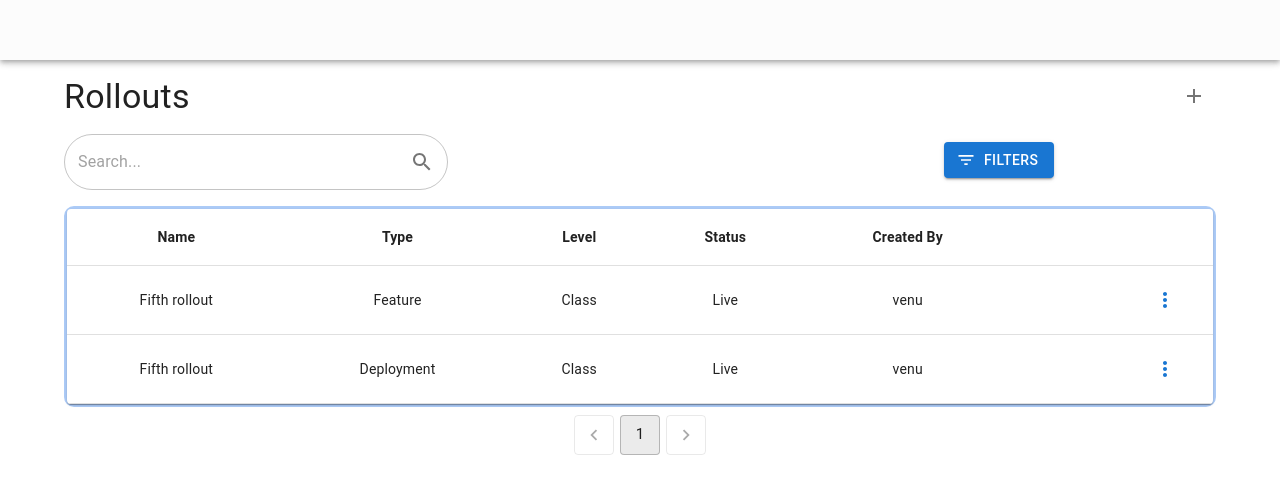
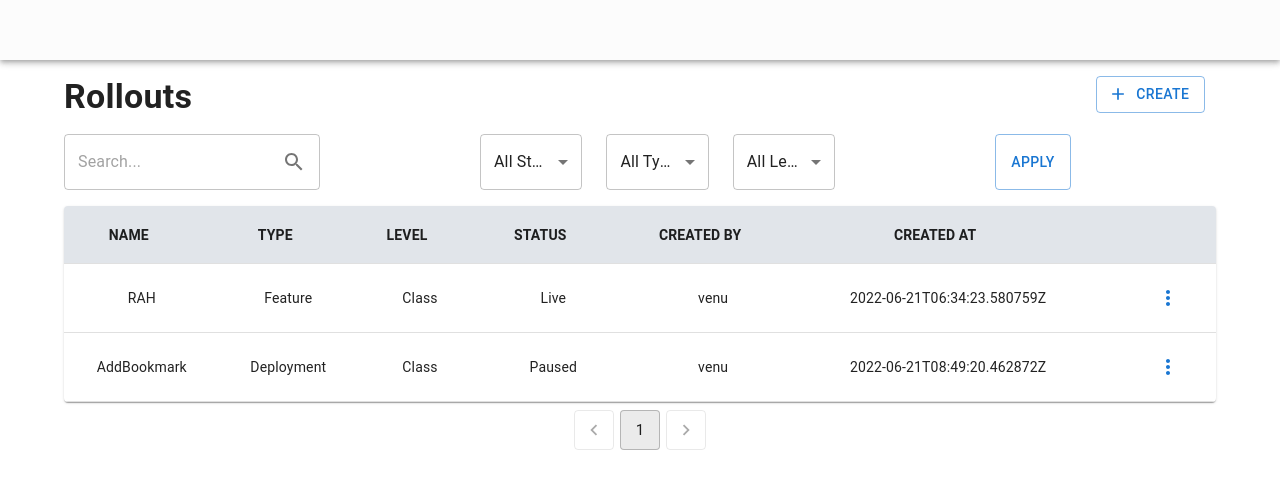
Before and after one commit to DivyanshBatham/clx-rollouts, a React (Create React App) app in the folder dashboard/: page / in a window 1280 px wide. Shown: the part 122-616 px from the top of the page. Built offline with nearby package versions, Linux system fonts and the light colour scheme; some icons are missing.

Commit message:
changed UI layout (filters and search bar)

```diff
--- a/dashboard/src/App.js
+++ b/dashboard/src/App.js
@@ -1,66 +1,8 @@
 import "./styles.css";
-import { useState } from "react";
 import Dashboard from "./Pages/Dashboard";
 export default function App() {
-  const [searchText, setSearchText] = useState("");
-  const [open, setOpen] = useState(false);
-  const [openOption, setopenOptions] = useState(false);
-  const heading = "Are you sure?";
-  const details = "Do you really want to delete this?";
-  const handleClickOpen = () => {
-    setOpen(true);
-  };
-
-  const onHamClick = () => {
-    setopenOptions(true);
-  };
-
-  // const options= ["All","Class","Educator","Goal"];
-  const options = ["Live","Cancelled","Paused","Failed","Created","Success"];
-  const [currentOption,setCurrentOption] = useState(options[0]);
-  const rows = [
-    {"name" : "abc","createdBy" : "Venu", "createdAt" : "13-07-2002","updatedAt" : "13-07-2002","status" : "Live"},
-    {"name" : "adsbc","createdBy" : "Venu", "createdAt" : "13-07-2002","updatedAt" : "13-07-2002","status" : "Live"},
-    {"name" : "abdsac","createdBy" : "Venu", "createdAt" : "13-07-2002","updatedAt" : "13-07-2002","status" : "Cancelled"},
-    {"name" : "abdsadc","createdBy" : "Venu", "createdAt" : "13-07-2002","updatedAt" : "13-07-2002","status" : "Success"}
-  ]
-
-  const filters = [{"filterType" : "status","filterOptions" : ["All","Live","Cancelled","Paused","Failure","Created"]},
-                    {"filterType" : "type","filterOptions" : ["All","Feature","Deployment"]},
-                    {"filterType" : "level","filterOptions" : ["All","Goal","Class","Educator","Course"]}
-]
-const [selectedFilters,setSelectedFilters] = useState(
-  {"status" : 0, "type" : 0, "level" : 0}
-  );
   return (
     <div>
-      {/* <Search
-      searchText ={searchText}
-      setSearchText ={setSearchText}
-      onSearch = {() => console.log(searchText + " is searched.")}
-      />
-      <DropDownMenu
-        options = {options}
-        currentOption = {currentOption}
-        onChange = {
-          (index) => {
-          console.log(options[index])
-        }
-        }
-      />
-      <AddButton onClick = {() => console.log("add button clicked.")}/>
-      <RolloutTable
-        options = {options}
-        rows = {rows}
-        onRolloutClick = {(index) => console.log(rows[index].name + " got clicked")}
-        rolloutOnChange = {(index,optionIndex) => console.log(rows[index].name + " got "+ options[optionIndex])}
-      />
-
-      <FilterDropDown
-      filters = {filters}
-      selectedFilters = {selectedFilters}
-      setSelectedFilters = {setSelectedFilters}
-      /> */}
       <Dashboard />
     </div>
   );
--- a/dashboard/src/Components/AddButton.js
+++ b/dashboard/src/Components/AddButton.js
@@ -1,14 +1,20 @@
 import IconButton from "@mui/material/IconButton";
 import AddSharpIcon from "@mui/icons-material/AddSharp";
 import Tooltip from "@mui/material/Tooltip";
+import Button from "@mui/material/Button";
+
 export default function AddButton(props) {
-  const { style, handleClick,toolTipTitle } = props;;
+  const { style, handleClick, toolTipTitle } = props;
   return (
     <div style={style}>
       <Tooltip title={toolTipTitle}>
-      <IconButton onClick={handleClick}>
-        <AddSharpIcon />
-      </IconButton>
+        <Button
+          variant="outlined"
+          onClick={handleClick}
+          startIcon={<AddSharpIcon />}
+        >
+          Create
+        </Button>
       </Tooltip>
     </div>
   );
--- /dev/null
+++ b/dashboard/src/Components/Filters.js
@@ -0,0 +1,58 @@
+import {
+  Box,
+  Stack,
+  MenuItem,
+  InputLabel,
+  FormControl,
+  Select,
+  Button,
+} from "@mui/material";
+function BasicSelect(props) {
+  const { dropdownProperty, dropdownItems, setIndex } = props;
+  return (
+    <Box style={{ width: "8vw" }}>
+      <FormControl fullWidth required>
+        <Select
+          labelId="demo-simple-select-helper-label"
+          id="demo-simple-select"
+          defaultValue={dropdownItems[0]}
+        >
+          <MenuItem value=""></MenuItem>
+          {dropdownItems.map((item, index) => {
+            return (
+              <MenuItem
+                onClick={() => setIndex(index)}
+                value={item}
+                key={index}
+              >
+                {item}
+              </MenuItem>
+            );
+          })}
+        </Select>
+      </FormControl>
+    </Box>
+  );
+}
+
+export default function Filter(props) {
+  const { style, filters, selectedFilters, setSelectedFilters, onApply } =
+    props;
+  const filterTypeOptions = filters.map((a) => a.filterType);
+  return (
+    <div style={style}>
+      <Stack direction="row" spacing={3}>
+        {filterTypeOptions.map((filterType, index) => (
+          <BasicSelect
+            key={index}
+            dropdownProperty={filterType}
+            dropdownItems={filters[index].filterOptions}
+            setIndex={(index) =>
+              setSelectedFilters({ ...selectedFilters, [filterType]: index })
+            }
+          />
+        ))}
+      </Stack>
+    </div>
+  );
+}
--- a/dashboard/src/Components/RolloutTable.js
+++ b/dashboard/src/Components/RolloutTable.js
@@ -1,3 +1,5 @@
+import React, { useState } from "react";
+import Box from "@mui/material/Box";
 import TableRow from "@mui/material/TableRow";
 import TableCell from "@mui/material/TableCell";
 import Table from "@mui/material/Table";
@@ -6,6 +8,9 @@ import TableContainer from "@mui/material/TableContainer";
 import TableHead from "@mui/material/TableHead";
 import Paper from "@mui/material/Paper";
 import ThreeDotDropDown from "./ThreeDotDropDown";
+import TableSortLabel from "@mui/material/TableSortLabel";
+import { visuallyHidden } from "@mui/utils";
+
 export default function RolloutTable(props) {
   const { style, rows, onRolloutClick, options, rolloutOnChange } = props;
   const status_list = [
@@ -18,26 +23,135 @@ export default function RolloutTable(props) {
   ];
   const level_list = ["Goal", "Class", "Educator", "Course"];
   const type_list = ["Feature", "Deployment"];
+  const nextStatusOptionIndexes = {
+    0: [1, 3],
+    1: [2, 4, 5],
+    2: [],
+    3: [],
+    4: [1, 3],
+    5: [],
+  };
+  const [order, setOrder] = React.useState("asc");
+  const [orderBy, setOrderBy] = React.useState("Name");
+  const handleRequestSort = (event, property) => {
+    const isAsc = orderBy === property && order === "asc";
+    setOrder(isAsc ? "desc" : "asc");
+    setOrderBy(property);
+    console.log("Request to sort table with " + property + " in " + isAsc);
+  };
   return (
     <div style={style}>
       <TableContainer component={Paper}>
         <Table>
-          <TableHead>
+          <TableHead style={{ backgroundColor: "#E1E5EA" }}>
             <TableRow>
               <TableCell style={{ fontWeight: "bold" }} align="center">
-                Name
+                <TableSortLabel
+                  active={orderBy === "NAME"}
+                  direction={orderBy === "NAME" ? order : "asc"}
+                  onClick={(event) => {
+                    handleRequestSort(event, "NAME");
+                  }}
+                >
+                  NAME
+                  {orderBy === "NAME" ? (
+                    <Box component="span" sx={visuallyHidden}>
+                      {order === "desc"
+                        ? "sorted descending"
+                        : "sorted ascending"}
+                    </Box>
+                  ) : null}
+                </TableSortLabel>
               </TableCell>
               <TableCell style={{ fontWeight: "bold" }} align="center">
-                Type
+                <TableSortLabel
+                  active={orderBy === "TYPE"}
+                  direction={orderBy === "TYPE" ? order : "asc"}
+                  onClick={(event) => {
+                    handleRequestSort(event, "TYPE");
+                  }}
+                >
+                  TYPE
+                  {orderBy === "TYPE" ? (
+                    <Box component="span" sx={visuallyHidden}>
+                      {order === "desc"
+                        ? "sorted descending"
+                        : "sorted ascending"}
+                    </Box>
+                  ) : null}
+                </TableSortLabel>
               </TableCell>
               <TableCell style={{ fontWeight: "bold" }} align="center">
-                Level
+                <TableSortLabel
+                  active={orderBy === "LEVEL"}
+                  direction={orderBy === "LEVEL" ? order : "asc"}
+                  onClick={(event) => {
+                    handleRequestSort(event, "LEVEL");
+                  }}
+                >
+                  LEVEL
+                  {orderBy === "LEVEL" ? (
+                    <Box component="span" sx={visuallyHidden}>
+                      {order === "desc"
+                        ? "sorted descending"
+                        : "sorted ascending"}
+                    </Box>
+                  ) : null}
+                </TableSortLabel>
               </TableCell>
               <TableCell style={{ fontWeight: "bold" }} align="center">
-                Status
+                <TableSortLabel
+                  active={orderBy === "STATUS"}
+                  direction={orderBy === "STATUS" ? order : "asc"}
+                  onClick={(event) => {
+                    handleRequestSort(event, "STATUS");
+                  }}
+                >
+                  STATUS
+                  {orderBy === "STATUS" ? (
+                    <Box component="span" sx={visuallyHidden}>
+                      {order === "desc"
+                        ? "sorted descending"
+                        : "sorted ascending"}
+                    </Box>
+                  ) : null}
+                </TableSortLabel>
               </TableCell>
               <TableCell style={{ fontWeight: "bold" }} align="center">
-                Created By
+                <TableSortLabel
+                  active={orderBy === "CREATED BY"}
+                  direction={orderBy === "CREATED BY" ? order : "asc"}
+                  onClick={(event) => {
+                    handleRequestSort(event, "CREATED BY");
+                  }}
+                >
+                  CREATED BY
+                  {orderBy === "CREATED BY" ? (
+                    <Box component="span" sx={visuallyHidden}>
+                      {order === "desc"
+                        ? "sorted descending"
+                        : "sorted ascending"}
+                    </Box>
+                  ) : null}
+                </TableSortLabel>
+              </TableCell>
+              <TableCell style={{ fontWeight: "bold" }} align="center">
+                <TableSortLabel
+                  active={orderBy === "CREATED AT"}
+                  direction={orderBy === "CREATED AT" ? order : "asc"}
+                  onClick={(event) => {
+                    handleRequestSort(event, "CREATED AT");
+                  }}
+                >
+                  CREATED AT
+                  {orderBy === "CREATED AT" ? (
+                    <Box component="span" sx={visuallyHidden}>
+                      {order === "desc"
+                        ? "sorted descending"
+                        : "sorted ascending"}
+                    </Box>
+                  ) : null}
+                </TableSortLabel>
               </TableCell>
               <TableCell></TableCell>
             </TableRow>
@@ -80,9 +194,18 @@ export default function RolloutTable(props) {
                 >
                   {row.created_by}
                 </TableCell>
+                <TableCell
+                  onClick={() => onRolloutClick(index)}
+                  style={{ cursor: "pointer" }}
+                  align="center"
+                >
+                  {row.created_at}
+                </TableCell>
                 <TableCell align="right">
                   <ThreeDotDropDown
                     options={options}
+                    nextStatusOptionIndexes={nextStatusOptionIndexes}
+                    currentStatusIndex={row.rollout_status}
                     intialOption={row.status}
                     onChange={(optionIndex) => {
                       rolloutOnChange(index, optionIndex);
--- a/dashboard/src/Components/Search.js
+++ b/dashboard/src/Components/Search.js
@@ -18,7 +18,6 @@ export default function Search(props) {
           className="inputRounded"
           style={{
             backgroundColor: "white",
-            borderRadius: "30px",
           }}
           value={searchText}
           onInput={(e) => {
--- a/dashboard/src/Components/ThreeDotDropDown.js
+++ b/dashboard/src/Components/ThreeDotDropDown.js
@@ -6,7 +6,7 @@ import KeyboardArrowDownIcon from "@mui/icons-material/KeyboardArrowDown";
 import { useState } from "react";
 import MoreVertIcon from "@mui/icons-material/MoreVert";
 export default function ThreeDotDropDown(props) {
-  const { style, options, intialOption, onChange } = props;
+  const { style, options, intialOption, onChange,nextStatusOptionIndexes,currentStatusIndex } = props;
   const [anchor, setAnchor] = useState(null);
 
   const [selected, setSelected] = useState(0);
@@ -38,13 +38,13 @@ export default function ThreeDotDropDown(props) {
         keepMounted
         TransitionComponent={Slide}
       >
-        {options.map((option, index) => (
+        {nextStatusOptionIndexes[currentStatusIndex].map((index) => (
           <MenuItem
             key={index}
             onClick={(event) => onMenuItemClick(event, index)}
             selected={index === selected}
           >
-            {option}
+            {options[index]}
           </MenuItem>
         ))}
       </Menu>
--- a/dashboard/src/Pages/Dashboard.js
+++ b/dashboard/src/Pages/Dashboard.js
@@ -1,13 +1,12 @@
 import React, { useState } from "react";
 import {
-  AppBar,
-  Toolbar,
   Box,
   Container,
   CssBaseline,
   Stack,
   Drawer,
   Typography,
+  Button,
 } from "@mui/material";
 import AddButton from "../Components/AddButton";
 import Search from "../Components/Search";
@@ -19,10 +18,10 @@ import EditRollout from "../Sidebars/EditRollout";
 import ViewConfig from "../Sidebars/ViewConfiguration";
 import CreateConfig from "../Sidebars/CreateConfiguration";
 import EditConfig from "../Sidebars/EditConfiguration";
-import { ReactComponent as UnacademyLogo } from "../Assets/Unacademy-logo.svg";
 import Pagination from "@mui/material/Pagination";
 import usePagination from "../Utils/Pagination";
 import Navbar from "../Components/Navbar";
+import Filters from "../Components/Filters";
 
 export default function Dashboard() {
   const [createRolloutOpen, setCreateRolloutOpen] = useState(false);
@@ -44,20 +43,27 @@ export default function Dashboard() {
   const handleRolloutClick = (index) => {
     // TO DO - check if the configuration for this experiment exists
     // send prop to viewconfig to show the button accordingly
+    console.log(rows[index].rollout_name + " got clicked");
     if (1 === 1) {
       setIsConfigured(true);
     }
     (index) => console.log(rows[index].name + " got clicked");
     toggleViewRolloutSlider();
   };
-  const options = ["Paused", "Failed", "Success"];
-  const [currentOption, setCurrentOption] = useState(options[0]);
+  const options = [
+    "Create",
+    "Go Live",
+    "Mark it as Success",
+    "Cancel",
+    "Pause",
+    "Mark it as Failure",
+  ];
   const rows = [
     {
       id: 1,
       description: "Fifth",
       rollout_type: 1,
-      rollout_name: "Fifth rollout",
+      rollout_name: "RAH",
       rollout_status: 1,
       rollout_level: 2,
       created_at: "2022-06-21T06:34:23.580759Z",
@@ -71,8 +77,8 @@ export default function Dashboard() {
       id: 2,
       description: "Fifth",
       rollout_type: 2,
-      rollout_name: "Fifth rollout",
-      rollout_status: 1,
+      rollout_name: "AddBookmark",
+      rollout_status: 4,
       rollout_level: 2,
       created_at: "2022-06-21T08:49:20.462872Z",
       updated_at: null,
@@ -87,7 +93,7 @@ export default function Dashboard() {
     {
       filterType: "status",
       filterOptions: [
-        "All",
+        "All Status",
         "Live",
         "Cancelled",
         "Paused",
@@ -95,25 +101,21 @@ export default function Dashboard() {
         "Created",
       ],
     },
-    { filterType: "type", filterOptions: ["All", "Feature", "Deployment"] },
+    {
+      filterType: "type",
+      filterOptions: ["All Types", "Feature", "Deployment"],
+    },
     {
       filterType: "level",
-      filterOptions: ["All", "Goal", "Class", "Educator", "Course"],
+      filterOptions: ["All Levels", "Goal", "Class", "Educator", "Course"],
     },
   ];
-  const nextStatusOptions = {
-    0: [1, 2],
-    1: [2, 4, 5],
-    2: [],
-    3: [],
-    4: [],
-    5: [1, 3],
-  };
   const [selectedFilters, setSelectedFilters] = useState({
     status: 0,
     type: 0,
     level: 0,
   });
+
   const onFilterApply = () => {
     console.log(selectedFilters);
   };
@@ -137,9 +139,11 @@ export default function Dashboard() {
             marginTop: "2vh",
           }}
           direction="row"
-          spacing={123}
+          spacing={113}
         >
-          <Typography variant="h4">Rollouts</Typography>
+          <Typography variant="h4" fontWeight="600">
+            Rollouts
+          </Typography>
           <AddButton
             toolTipTitle="Add a new Rollout"
             handleClick={toggleCreateRolloutSlider}
@@ -150,28 +154,37 @@ export default function Dashboard() {
             marginTop: "2vh",
           }}
           direction="row"
-          spacing={62}
+          spacing={20}
         >
           <Search
-            style={{ width: "30vw" }}
+            style={{ width: "20vw" }}
             searchText={searchText}
             setSearchText={setSearchText}
             onSearch={() => console.log(searchText + " is searched.")}
           />
-          <FilterDropDown
+          <Filters
+            filters={filters}
+            selectedFilters={selectedFilters}
+            setSelectedFilters={setSelectedFilters}
+            onApply={onFilterApply}
+          />
+          <Button  variant="outlined" onClick={onFilterApply}>
+            APPLY
+          </Button>
+          {/* <FilterDropDown
             style={{ marginTop: "1vh" }}
             filters={filters}
             selectedFilters={selectedFilters}
             setSelectedFilters={setSelectedFilters}
             onApply={onFilterApply}
-          />
+          /> */}
         </Stack>
         <Drawer
           open={createRolloutOpen}
           anchor="right"
           onClose={toggleCreateRolloutSlider}
         >
-          {CreateRollout()}
+          <CreateRollout />
         </Drawer>
 
         <Drawer
@@ -224,14 +237,15 @@ export default function Dashboard() {
         <RolloutTable
           style={{
             marginTop: "2vh",
-            border: "3px #ACCBF7 solid",
             borderRadius: "10px",
           }}
           options={options}
           rows={_DATA.currentData()}
           onRolloutClick={(index) => handleRolloutClick(index)}
           rolloutOnChange={(index, optionIndex) =>
-            console.log(rows[index].name + " got " + options[optionIndex])
+            console.log(
+              rows[index].rollout_name + " got " + options[optionIndex]
+            )
           }
         />
         <div
--- a/dashboard/src/styles.css
+++ b/dashboard/src/styles.css
@@ -2,7 +2,3 @@
   font-family: sans-serif;
   text-align: center;
 }
-
-.inputRounded .MuiOutlinedInput-root {
-  border-radius: 30px;
-}
```
